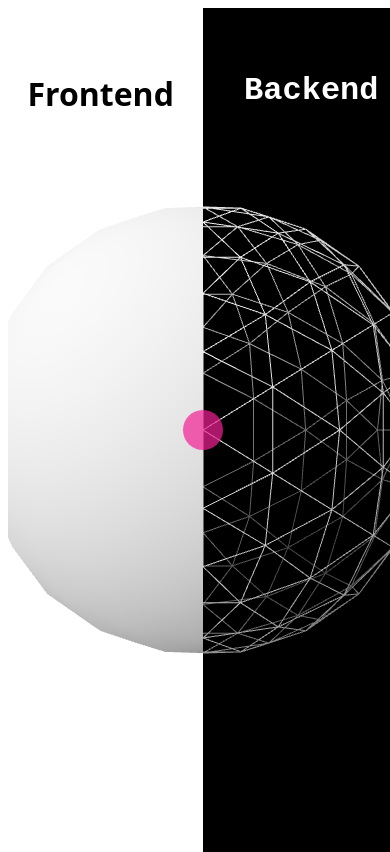
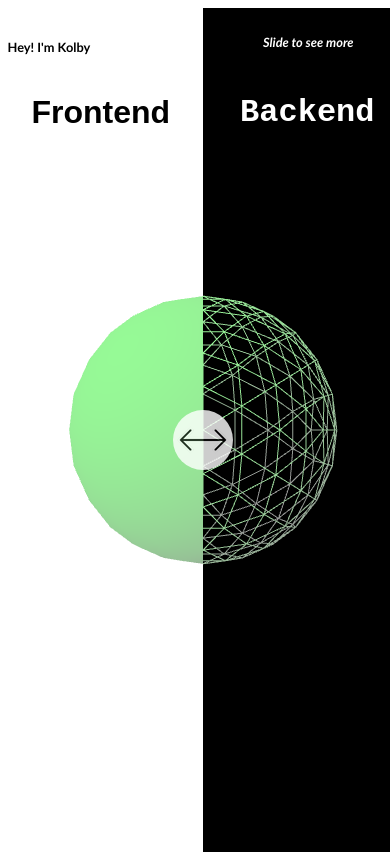
Before and after one commit to kolby-k/Oct-27-homepage-parralax, a website built with Vite: page home.html in a window 390 px wide. Built offline with nearby package versions, Linux system fonts and the light colour scheme.

Commit message:
add style to home

```diff
--- /dev/null
+++ b/home.css
@@ -0,0 +1,114 @@
+
+.container {
+    position: absolute;
+    width: 100%;
+    height: 100%;
+}
+
+.title{
+    font-family:'Gill Sans', 'Gill Sans MT', Calibri, 'Trebuchet MS', sans-serif; /* Example of a modern, clean font */
+    font-size: 0.8rem;
+    position: absolute;
+    color: #000; /* Or any color that fits the design */
+    z-index: 1;
+    top: calc(5% - 25px);
+    left: calc(5% - 25px);
+    background: #fff;
+    padding: 5px;
+    border-radius: 10px;
+}
+
+
+.title2 {
+    transition: opacity 0.5s ease-out; /* Transition for the opacity */
+    font-family: 'Gill Sans', 'Gill Sans MT', Calibri, 'Trebuchet MS', sans-serif;/* Example of a modern, clean font */
+    font-size: 0.8rem;
+    font-style: italic;
+    position: absolute;
+    color: #fff; /* Or any color that fits the design */
+    z-index: 1;
+    top: calc(5% - 25px);
+    right: calc(5% + 25px);
+}
+
+.subheading {
+    display: block;
+}
+
+.fade-out {
+    opacity: 0; /* Fully transparent */
+    pointer-events: none; /* Prevents click on the element after it is hidden */
+  }
+
+
+/* FRONTEND SECTION */
+
+.frontendSkills {
+    font-size: 1.75rem;
+}
+.heroTextL {
+    font-family: 'Arial','Open Sans', sans-serif; /* Example of a modern, clean font */
+    position: absolute;
+    top: calc(10% - 20px);
+    left: calc(15% - 35px);
+    color: #000; /* Or any color that fits the design */
+    z-index: 1; /* Ensures that it's above the background but below interactive elements */
+}
+
+.frontendPL {
+    font-family: 'Arial','Open Sans', sans-serif;
+    font-size: 1rem; /* Example of a modern, clean font */
+    position: absolute;
+    top: calc(65% - 20px);
+    right: calc(5% + 35px);
+    color: #000; /* Or any color that fits the design */
+    z-index: 1;
+    background: hsla(0,0,0,1);
+}
+
+
+/* BACKEND SECTION */
+.backendSkills {
+    font-size: 1.75rem;
+}
+.heroTextR {
+    font-family: 'Robot','Source Code Pro', monospace; /* Example of a monospaced font */
+    position: absolute;
+    top: calc(10% - 20px);
+    right: calc(15% - 35px);
+    color: #fff; /* Or any color that fits the design */
+    z-index: 1; /* Ensures that it's above the background but below interactive elements */
+}
+
+.backendPL {
+    font-family: 'Robot','Source Code Pro', monospace; /* Example of a monospaced font */
+    position: absolute;
+    top: calc(65% - 20px);
+    left: calc(15% - 35px);
+    color: #fff; /* Or any color that fits the design */
+    z-index: 1; /* Ensures that it's above the background but below interactive elements */
+}
+
+
+/* SLIDER BELOW */
+.slider.slider-hidden {
+    opacity: 0; /* Start fully transparent */
+  }
+
+  .slider {
+    transition: opacity 0.5s ease-in; /* Transition for the opacity */
+    position: absolute;
+    cursor: ew-resize;
+    width: 60px;
+    height: 60px;
+    background-color: #fff;
+    opacity: 0.8; /* End with this opacity */
+    border-radius: 50%;
+    top: calc(50% - 20px);
+    left: calc(50% - 30px);
+  }
+
+  .slider::after {
+    content: url("images/icon/arrow.png");
+    display: inline-block;
+  }
--- a/home.html
+++ b/home.html
@@ -4,56 +4,32 @@
 		<title>Kolby Fun</title>
 		<meta charset="utf-8">
 		<meta name="viewport" content="width=device-width, user-scalable=no, minimum-scale=1.0, maximum-scale=1.0">
-		<link type="text/css" rel="stylesheet" href="main.css">
-		<style>
-			.container {
-				position: absolute;
-				width: 100%;
-				height: 100%;
-			}
-
-			.heroTextL {
-				font-family: 'Open Sans', sans-serif; /* Example of a modern, clean font */
-				position: absolute;
-				top: 5%;
-				left: 5%;
-				color: #000; /* Or any color that fits the design */
-				z-index: 1; /* Ensures that it's above the background but below interactive elements */
-			}
-			.heroTextR {
-				font-family: 'Source Code Pro', monospace; /* Example of a monospaced font */
-				position: absolute;
-				top: 5%;
-				right: 5%;
-				color: #ffffff; /* Or any color that fits the design */
-				z-index: 1; /* Ensures that it's above the background but below interactive elements */
-			}
-
-			.slider {
-				position: absolute;
-				cursor: ew-resize;
-
-				width: 40px;
-				height: 40px;
-				background-color: #F32196;
-				opacity: 0.7;
-				border-radius: 50%;
-
-				top: calc(50% - 20px);
-				left: calc(50% - 20px);
-			}
-
-		</style>
+		<link type="text/css" rel="stylesheet" href="home.css">
 	</head>
-
 	<body>
-
 		<div class="container">
-			<div class="slider"></div>
+			<div class="slider slider-hidden"></div>
+			<h1 class="title">Hey! I'm Kolby</h1>
+			<h1 class="title2" id="hideOnClick">Slide to see more</h1>
 			<h1 class="heroTextL">Frontend</h1>
+            <section class="frontendPL">
+				<div class="skillContainerF">
+				<h2 class="frontendSkills">Skills</h2>
+                <h2 class="frontendL">HTML</h2>
+                <h2 class="frontendL">CSS</h2>
+                <h2 class="frontendL">JavaScript<span class="subheading">React</span></h2>
+				</div>
+			</section>
 			<h1 class="heroTextR">Backend</h1>
+            <section class="backendPL">
+				<div class="skillContainerB">
+				<h2 class="backendSkills">Skills</h2>
+                <h2 class="backendL">Python</h2>
+                <h2 class="backendL">SQL</h2>
+                <h2 class="backendL">JavaScript<span class="subheading">Node.js</span></h2>
+				</div>
+			</section>
 		</div>
-
 		<script type="importmap">
 			{
 				"imports": {
@@ -62,126 +38,6 @@
 				}
 			}
 		</script>
-
-		<script type="module">
-
-			import * as THREE from 'three';
-
-			import { OrbitControls } from 'three/addons/controls/OrbitControls.js';
-
-			let container, camera, renderer, controls;
-			let sceneL, sceneR;
-
-			let sliderPos = window.innerWidth / 2;
-
-			init();
-
-			function init() {
-
-				container = document.querySelector( '.container' );
-
-				sceneL = new THREE.Scene();
-				sceneL.background = new THREE.Color( '#ffffff' );
-
-				sceneR = new THREE.Scene();
-				sceneR.background = new THREE.Color( '#000000' );
-
-				camera = new THREE.PerspectiveCamera( 35, window.innerWidth / window.innerHeight, 0.1, 100 );
-				camera.position.z = 6;
-
-				controls = new OrbitControls( camera, container );
-
-				const light = new THREE.HemisphereLight( 0xffffff, 0x444444, 3 );
-				light.position.set( - 2, 2, 2 );
-				sceneL.add( light.clone() );
-				sceneR.add( light.clone() );
-
-				initMeshes();
-				initSlider();
-
-				renderer = new THREE.WebGLRenderer( { antialias: true } );
-				renderer.setPixelRatio( window.devicePixelRatio );
-				renderer.setSize( window.innerWidth, window.innerHeight );
-				renderer.setScissorTest( true );
-				renderer.setAnimationLoop( render );
-				container.appendChild( renderer.domElement );
-
-				window.addEventListener( 'resize', onWindowResize );
-
-			}
-
-			function initMeshes() {
-
-				const geometry = new THREE.IcosahedronGeometry( 1, 3 );
-
-				const meshL = new THREE.Mesh( geometry, new THREE.MeshStandardMaterial() );
-				sceneL.add( meshL );
-
-				const meshR = new THREE.Mesh( geometry, new THREE.MeshStandardMaterial( { wireframe: true } ) );
-				sceneR.add( meshR );
-
-
-
-			}
-
-			function initSlider() {
-
-				const slider = document.querySelector( '.slider' );
-
-				function onPointerDown() {
-
-					if ( event.isPrimary === false ) return;
-
-					controls.enabled = false;
-
-					window.addEventListener( 'pointermove', onPointerMove );
-					window.addEventListener( 'pointerup', onPointerUp );
-
-				}
-
-				function onPointerUp() {
-
-					controls.enabled = true;
-
-					window.removeEventListener( 'pointermove', onPointerMove );
-					window.removeEventListener( 'pointerup', onPointerUp );
-
-				}
-
-				function onPointerMove( e ) {
-
-					if ( event.isPrimary === false ) return;
-
-					sliderPos = Math.max( 0, Math.min( window.innerWidth, e.pageX ) );
-
-					slider.style.left = sliderPos - ( slider.offsetWidth / 2 ) + 'px';
-
-				}
-
-				slider.style.touchAction = 'none'; // disable touch scroll
-				slider.addEventListener( 'pointerdown', onPointerDown );
-
-			}
-
-			function onWindowResize() {
-
-				camera.aspect = window.innerWidth / window.innerHeight;
-				camera.updateProjectionMatrix();
-
-				renderer.setSize( window.innerWidth, window.innerHeight );
-
-			}
-
-			function render() {
-
-				renderer.setScissor( 0, 0, sliderPos, window.innerHeight );
-				renderer.render( sceneL, camera );
-
-				renderer.setScissor( sliderPos, 0, window.innerWidth, window.innerHeight );
-				renderer.render( sceneR, camera );
-
-			}
-
-		</script>
+		<script src="home.js" type="module"></script>
 	</body>
 </html>
--- /dev/null
+++ b/home.js
@@ -0,0 +1,129 @@
+import * as THREE from 'three';
+
+import { OrbitControls } from 'three/addons/controls/OrbitControls.js';
+
+let container, camera, renderer, controls, title2;
+let sceneL, sceneR;
+
+let sliderPos = window.innerWidth / 2;
+
+init();
+
+function init() {
+
+    container = document.querySelector( '.container' );
+
+    title2 = document.getElementById('hideOnClick');
+    function hideElement() {
+        title2.classList.add('fade-out');
+    }
+    document.addEventListener('mousedown', hideElement);
+
+    document.addEventListener('DOMContentLoaded', function() {
+        var slider = document.querySelector('.slider');
+        // This line triggers the transition
+        slider.classList.remove('slider-hidden');
+      });
+
+
+    sceneL = new THREE.Scene();
+    sceneL.background = new THREE.Color( '#ffffff' );
+
+    sceneR = new THREE.Scene();
+    sceneR.background = new THREE.Color( '#000000' );
+
+    camera = new THREE.PerspectiveCamera( 35, window.innerWidth / window.innerHeight, 0.1, 100 );
+    camera.position.z = 10;
+
+    controls = new OrbitControls( camera, container );
+
+    const light = new THREE.HemisphereLight( 0x99ff99, 0x999999, 3 );
+    light.position.set( - 2, 2, 2 );
+    sceneL.add( light.clone() );
+    sceneR.add( light.clone() );
+
+    initMeshes();
+    initSlider();
+
+    renderer = new THREE.WebGLRenderer( { antialias: true } );
+    renderer.setPixelRatio( window.devicePixelRatio );
+    renderer.setSize( window.innerWidth, window.innerHeight );
+    renderer.setScissorTest( true );
+    renderer.setAnimationLoop( render );
+    container.appendChild( renderer.domElement );
+
+    window.addEventListener( 'resize', onWindowResize );
+
+}
+
+function initMeshes() {
+
+    const geometry = new THREE.IcosahedronGeometry( 1, 3 );
+
+    const meshL = new THREE.Mesh( geometry, new THREE.MeshStandardMaterial() );
+    sceneL.add( meshL );
+
+    const meshR = new THREE.Mesh( geometry, new THREE.MeshStandardMaterial( { wireframe: true } ) );
+    sceneR.add( meshR );
+
+
+
+}
+
+function initSlider() {
+
+    const slider = document.querySelector( '.slider' );
+
+    function onPointerDown() {
+
+        if ( event.isPrimary === false ) return;
+
+        controls.enabled = false;
+
+        window.addEventListener( 'pointermove', onPointerMove );
+        window.addEventListener( 'pointerup', onPointerUp );
+
+    }
+
+    function onPointerUp() {
+
+        controls.enabled = true;
+
+        window.removeEventListener( 'pointermove', onPointerMove );
+        window.removeEventListener( 'pointerup', onPointerUp );
+
+    }
+
+    function onPointerMove( e ) {
+
+        if ( event.isPrimary === false ) return;
+
+        sliderPos = Math.max( 0, Math.min( window.innerWidth, e.pageX ) );
+
+        slider.style.left = sliderPos - ( slider.offsetWidth / 2 ) + 'px';
+
+    }
+
+    slider.style.touchAction = 'none'; // disable touch scroll
+    slider.addEventListener( 'pointerdown', onPointerDown );
+
+}
+
+function onWindowResize() {
+
+    camera.aspect = window.innerWidth / window.innerHeight;
+    camera.updateProjectionMatrix();
+
+    renderer.setSize( window.innerWidth, window.innerHeight );
+
+}
+
+function render() {
+
+    renderer.setScissor( 0, 0, sliderPos, window.innerHeight );
+    renderer.render( sceneL, camera );
+
+    renderer.setScissor( sliderPos, 0, window.innerWidth, window.innerHeight );
+    renderer.render( sceneR, camera );
+
+}
```
Also changed, not shown: index.html (+1 -1 lines), images/icon/arrow.png (added), images/icon/two-arrow.png (added), 1 other file.
